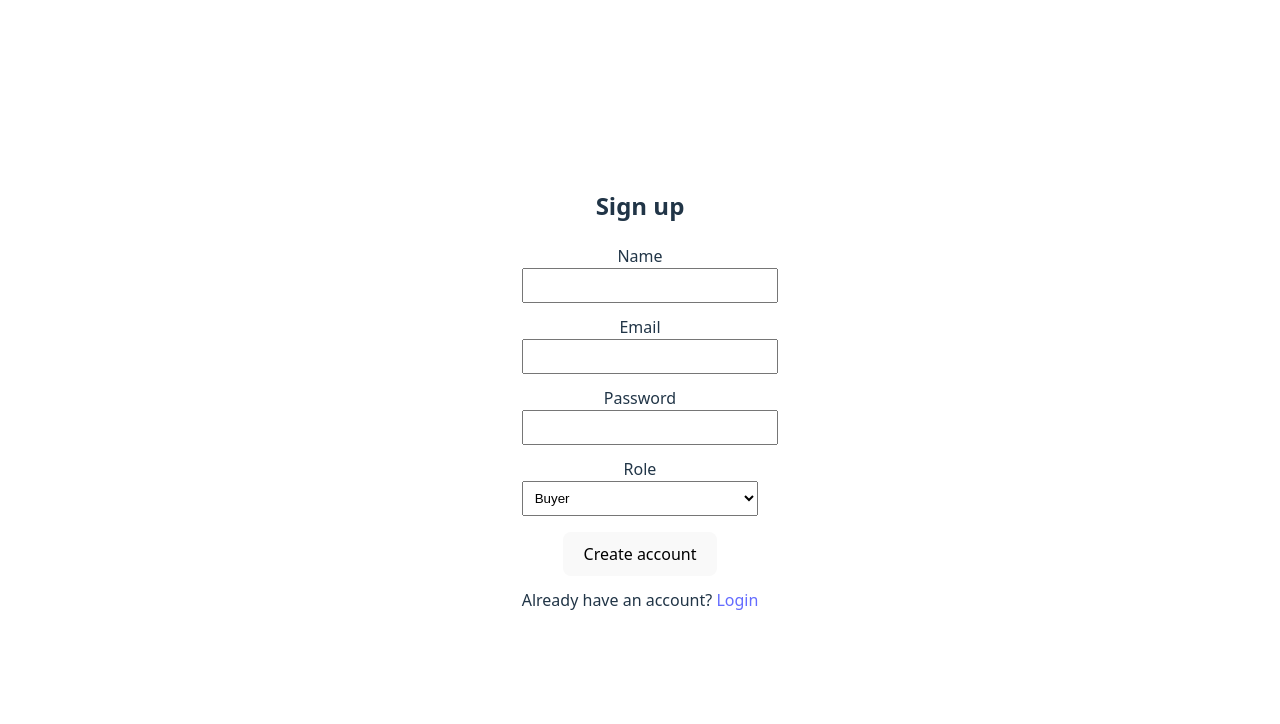
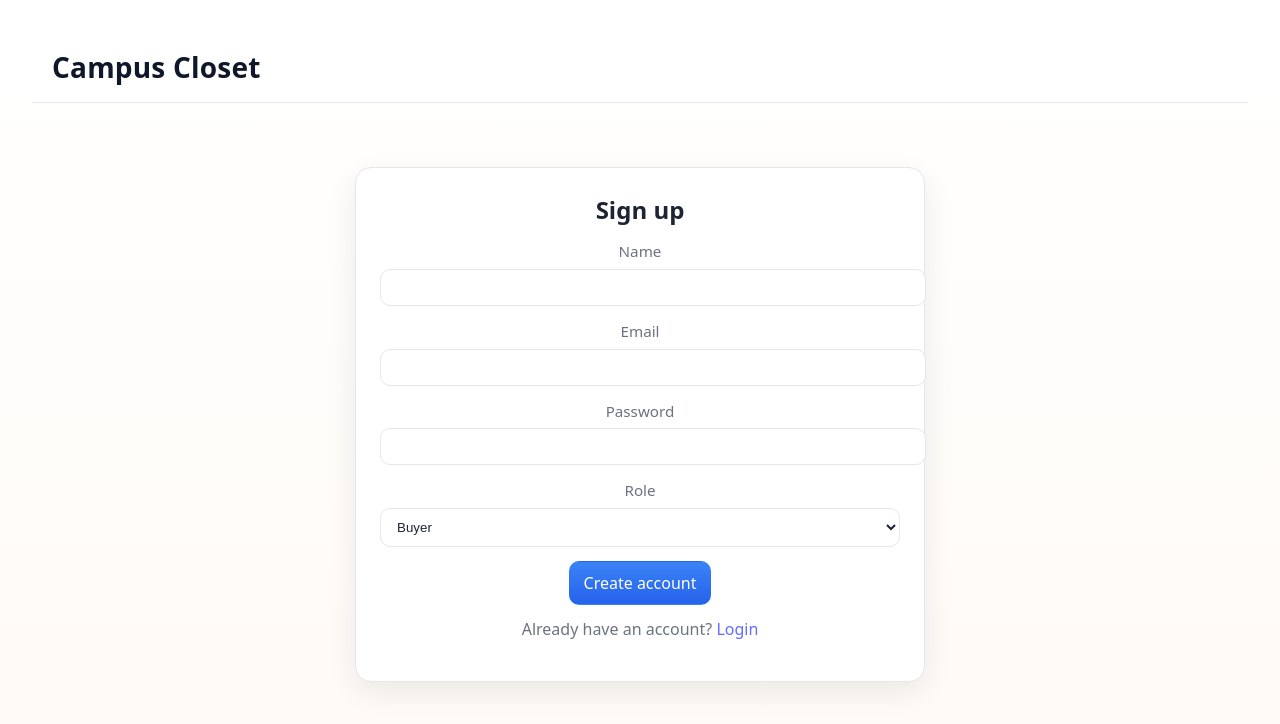
Before and after one commit to ANANYA542/The--Campus-Closet, a React app in the folder frontend/: page /signup in a window 1280 px wide. Shown: the top 724 px of the page. Built offline with nearby package versions, Linux system fonts and the light colour scheme; the HTML template or start-up script is replaced by a standard one.

Commit message:
Added basic styling to home page and login/signup

```diff
--- a/frontend/src/App.jsx
+++ b/frontend/src/App.jsx
@@ -1,20 +1,14 @@
-import { Link, Routes, Route } from 'react-router-dom'
+import { Routes, Route } from 'react-router-dom'
 import './App.css'
+import NavBar from './components/NavBar.jsx'
+import Home from './pages/Home.jsx'
 import Login from './pages/Login.jsx'
 import Signup from './pages/Signup.jsx'
-
-function Home() {
-  return (
-    <div style={{ maxWidth: 720, margin: '40px auto' }}>
-      <h1>Campus Closet</h1>
-      <p>Welcome! Please <Link to="/login">login</Link> or <Link to="/signup">create an account</Link>.</p>
-    </div>
-  )
-}
 
 function App() {
   return (
     <div>
+      <NavBar />
       <Routes>
         <Route path="/" element={<Home />} />
         <Route path="/login" element={<Login />} />
--- /dev/null
+++ b/frontend/src/components/NavBar.jsx
@@ -0,0 +1,24 @@
+import { Link, useLocation } from "react-router-dom";
+
+function NavBar() {
+  const location = useLocation();
+  const isAuthPage = location.pathname === "/login" || location.pathname === "/signup";
+
+  return (
+    <header className="nav">
+      <div className="nav__inner">
+        <Link to="/" className="nav__brand">Campus Closet</Link>
+        <nav className="nav__actions">
+          {!isAuthPage && (
+            <>
+              <Link to="/login" className="btn btn--ghost">Login</Link>
+              <Link to="/signup" className="btn btn--primary">Sign up</Link>
+            </>
+          )}
+        </nav>
+      </div>
+    </header>
+  );
+}
+
+export default NavBar;
--- a/frontend/src/main.jsx
+++ b/frontend/src/main.jsx
@@ -3,6 +3,7 @@
 import { BrowserRouter } from 'react-router-dom'
 import { AuthProvider } from './context/AuthContext.jsx'
 import './index.css'
+import './styles.css'
 import App from './App.jsx'
 
 createRoot(document.getElementById('root')).render(
--- /dev/null
+++ b/frontend/src/pages/Home.jsx
@@ -0,0 +1,42 @@
+import { Link } from "react-router-dom";
+
+function Home() {
+  return (
+    <main>
+      <section className="hero">
+        <div className="hero__content">
+          <h1 className="hero__title">Buy and sell on your campus</h1>
+          <p className="hero__subtitle">
+            Thrift clothing and campus essentials from students near you. Safe, simple, sustainable.
+          </p>
+          <div className="hero__ctas">
+            <Link to="/signup" className="btn btn--primary btn--lg">Get started</Link>
+            <Link to="/login" className="btn btn--ghost btn--lg">I already have an account</Link>
+          </div>
+        </div>
+      </section>
+
+      <section className="features">
+        <div className="features__grid">
+          <div className="feature">
+            <div className="feature__icon">🛍️</div>
+            <h3 className="feature__title">Student marketplace</h3>
+            <p className="feature__text">Only verified students can list or buy — keep it on campus.</p>
+          </div>
+          <div className="feature">
+            <div className="feature__icon">♻️</div>
+            <h3 className="feature__title">Sustainable thrifting</h3>
+            <p className="feature__text">Give clothes and goods a second life and save money.</p>
+          </div>
+          <div className="feature">
+            <div className="feature__icon">⚡</div>
+            <h3 className="feature__title">Fast and simple</h3>
+            <p className="feature__text">List items in minutes and chat to coordinate pickups.</p>
+          </div>
+        </div>
+      </section>
+    </main>
+  );
+}
+
+export default Home;
--- a/frontend/src/pages/Signup.jsx
+++ b/frontend/src/pages/Signup.jsx
@@ -38,16 +38,12 @@
   };
 
   return (
-    <div style={{ maxWidth: 480, margin: "40px auto" }}>
+    <div className="auth">
       <h2>Sign up</h2>
-      {error ? (
-        <div style={{ color: "#b00020", marginBottom: 12 }}>{error}</div>
-      ) : null}
-      {success ? (
-        <div style={{ color: "#0a7c2f", marginBottom: 12 }}>{success}</div>
-      ) : null}
+      {error ? <div className="auth__error">{error}</div> : null}
+      {success ? <div className="auth__success">{success}</div> : null}
       <form onSubmit={onSubmit}>
-        <div style={{ marginBottom: 12 }}>
+        <div className="field">
           <label htmlFor="name">Name</label>
           <input
             id="name"
@@ -56,10 +52,10 @@
             value={form.name}
             onChange={onChange}
             required
-            style={{ display: "block", width: "100%", padding: 8 }}
+            className="input"
           />
         </div>
-        <div style={{ marginBottom: 12 }}>
+        <div className="field">
           <label htmlFor="email">Email</label>
           <input
             id="email"
@@ -68,10 +64,10 @@
             value={form.email}
             onChange={onChange}
             required
-            style={{ display: "block", width: "100%", padding: 8 }}
+            className="input"
           />
         </div>
-        <div style={{ marginBottom: 12 }}>
+        <div className="field">
           <label htmlFor="password">Password</label>
           <input
             id="password"
@@ -80,27 +76,29 @@
             value={form.password}
             onChange={onChange}
             required
-            style={{ display: "block", width: "100%", padding: 8 }}
+            className="input"
           />
         </div>
-        <div style={{ marginBottom: 16 }}>
+        <div className="field">
           <label htmlFor="role">Role</label>
           <select
             id="role"
             name="role"
             value={form.role}
             onChange={onChange}
-            style={{ display: "block", width: "100%", padding: 8 }}
+            className="select"
           >
             <option value="buyer">Buyer</option>
             <option value="seller">Seller</option>
           </select>
         </div>
-        <button type="submit" disabled={submitting}>
-          {submitting ? "Creating..." : "Create account"}
-        </button>
+        <div className="auth__actions">
+          <button type="submit" className="btn btn--primary" disabled={submitting}>
+            {submitting ? "Creating..." : "Create account"}
+          </button>
+        </div>
       </form>
-      <p style={{ marginTop: 12 }}>
+      <p className="muted" style={{ marginTop: 12 }}>
         Already have an account? <Link to="/login">Login</Link>
       </p>
     </div>
--- /dev/null
+++ b/frontend/src/styles.css
@@ -0,0 +1,207 @@
+:root {
+  --bg: #ffffff;
+  --surface: #fffaf2; /* soft beige */
+  --surface-2: #fffdf8; /* lighter beige */
+  --text: #1d2433; /* near-black */
+  --muted: #6b7280; /* gray-600 */
+  --primary: #3b82f6; /* blue-500 */
+  --primary-600: #2563eb; /* blue-600 */
+  --ring: rgba(59, 130, 246, 0.25);
+  --border: #e5e7eb; /* gray-200 */
+}
+
+body {
+  background: linear-gradient(180deg, var(--bg) 0%, #fefaf5 100%);
+  color: var(--text);
+  display: block; /* override template centering */
+}
+
+/* Layout */
+.nav {
+  position: sticky;
+  top: 0;
+  z-index: 10;
+  backdrop-filter: saturate(140%) blur(6px);
+  background: rgba(255, 255, 255, 0.75);
+  border-bottom: 1px solid var(--border);
+}
+.nav__inner {
+  max-width: 1200px;
+  margin: 0 auto;
+  padding: 14px 20px;
+  display: flex;
+  align-items: center;
+  justify-content: space-between;
+}
+.nav__brand {
+  font-weight: 800;
+  letter-spacing: 0.2px;
+  font-size: 1.75rem; /* bigger brand */
+  color: #0f172a;
+}
+.nav__actions {
+  display: flex;
+  gap: 10px;
+}
+
+.container {
+  max-width: 1024px;
+  margin: 0 auto;
+  padding: 24px 20px;
+}
+
+/* Hero */
+.hero {
+  padding: 64px 20px 24px;
+}
+.hero__content {
+  max-width: 900px;
+  margin: 0 auto;
+  text-align: center;
+}
+.hero__title {
+  font-size: 3.2rem;
+  line-height: 1.1;
+  margin: 0 0 14px;
+}
+.hero__subtitle {
+  color: var(--muted);
+  font-size: 1.125rem;
+  margin: 0 0 22px;
+}
+.hero__ctas {
+  display: flex;
+  gap: 12px;
+  justify-content: center;
+}
+
+/* Features */
+.features {
+  padding: 24px 20px 64px;
+}
+.features__grid {
+  max-width: 1100px;
+  margin: 0 auto;
+  display: grid;
+  grid-template-columns: repeat(3, minmax(0, 1fr));
+  gap: 16px;
+}
+.feature {
+  background: linear-gradient(180deg, #ffffff 0%, var(--surface) 100%);
+  border: 1px solid var(--border);
+  border-radius: 14px;
+  padding: 18px;
+  box-shadow: 0 6px 24px rgba(17, 24, 39, 0.06);
+}
+.feature__icon {
+  font-size: 22px;
+  margin-bottom: 8px;
+}
+.feature__title {
+  margin: 0 0 6px;
+  font-size: 1.1rem;
+}
+.feature__text {
+  margin: 0;
+  color: var(--muted);
+}
+
+/* Buttons */
+.btn {
+  appearance: none;
+  border: 1px solid var(--border);
+  background: #ffffff;
+  color: var(--text);
+  padding: 10px 14px;
+  border-radius: 10px;
+  text-decoration: none;
+  display: inline-flex;
+  align-items: center;
+  gap: 8px;
+  transition: box-shadow 0.15s ease, transform 0.02s ease, background 0.15s ease, border-color 0.15s ease;
+}
+.btn:hover {
+  box-shadow: 0 0 0 3px var(--ring);
+  border-color: var(--primary);
+}
+.btn:active {
+  transform: translateY(1px);
+}
+.btn--primary {
+  background: linear-gradient(180deg, var(--primary) 0%, var(--primary-600) 100%);
+  border-color: transparent;
+  color: #fff;
+}
+.btn--ghost {
+  background: transparent;
+}
+.btn--lg {
+  padding: 12px 16px;
+}
+
+/* Auth cards */
+.auth {
+  max-width: 520px;
+  margin: 64px auto;
+  background: #ffffff;
+  border: 1px solid var(--border);
+  border-radius: 16px;
+  padding: 24px;
+  box-shadow: 0 10px 30px rgba(17, 24, 39, 0.08);
+}
+.auth h2 {
+  margin: 0 0 12px;
+}
+.auth__error {
+  color: #b91c1c;
+  background: rgba(185, 28, 28, 0.08);
+  border: 1px solid rgba(185, 28, 28, 0.22);
+  padding: 8px 10px;
+  border-radius: 10px;
+  margin-bottom: 12px;
+}
+.auth__success {
+  color: #065f46;
+  background: rgba(16, 185, 129, 0.08);
+  border: 1px solid rgba(16, 185, 129, 0.22);
+  padding: 8px 10px;
+  border-radius: 10px;
+  margin-bottom: 12px;
+}
+.field {
+  margin-bottom: 14px;
+}
+.field label {
+  display: block;
+  margin-bottom: 6px;
+  color: var(--muted);
+  font-size: 0.95rem;
+}
+.input, .select {
+  width: 100%;
+  padding: 10px 12px;
+  border-radius: 10px;
+  border: 1px solid var(--border);
+  background: #ffffff;
+  color: var(--text);
+}
+.input:focus, .select:focus {
+  outline: none;
+  box-shadow: 0 0 0 3px var(--ring);
+  border-color: var(--primary);
+}
+.auth__actions {
+  margin-top: 10px;
+}
+.muted {
+  color: var(--muted);
+}
+
+@media (max-width: 800px) {
+  .features__grid {
+    grid-template-columns: 1fr;
+  }
+  .hero__title {
+    font-size: 2.3rem;
+  }
+}
```
Also changed, not shown: frontend/src/pages/Login.jsx (+13 -13 lines).
